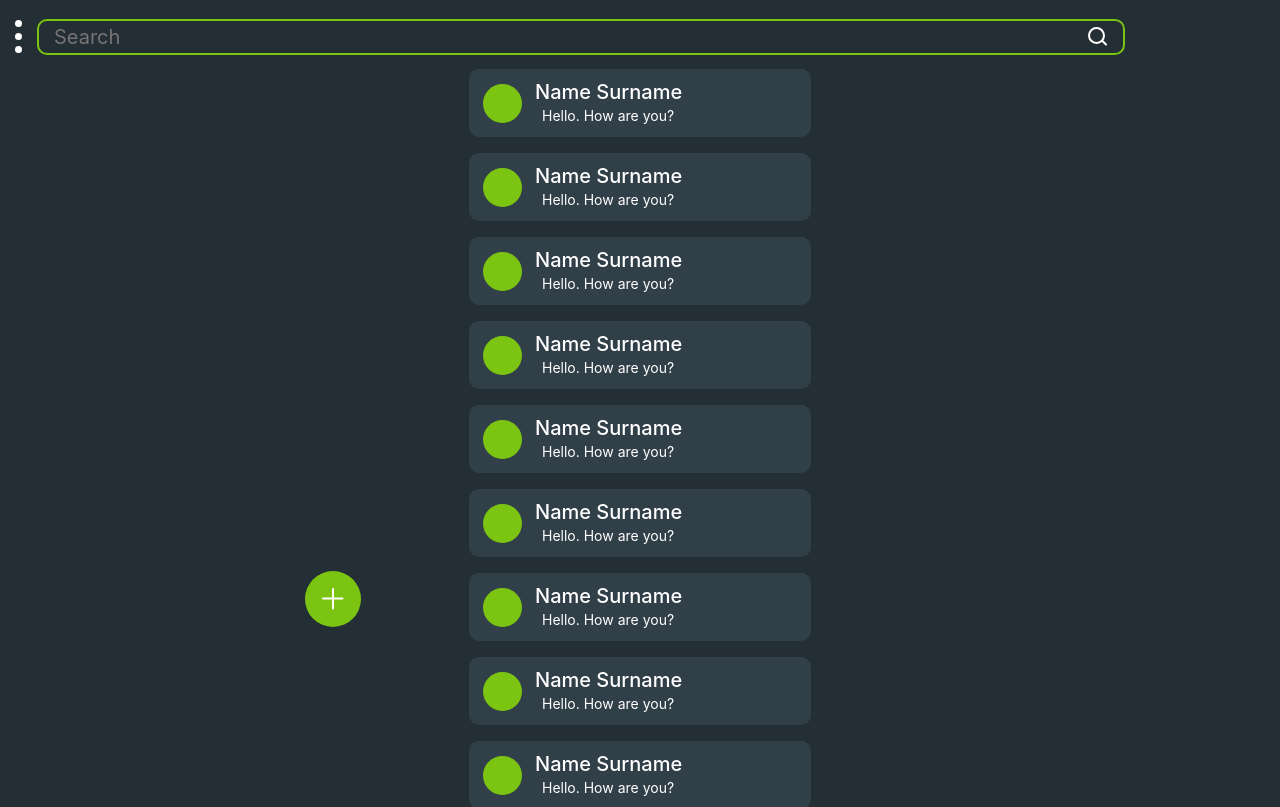
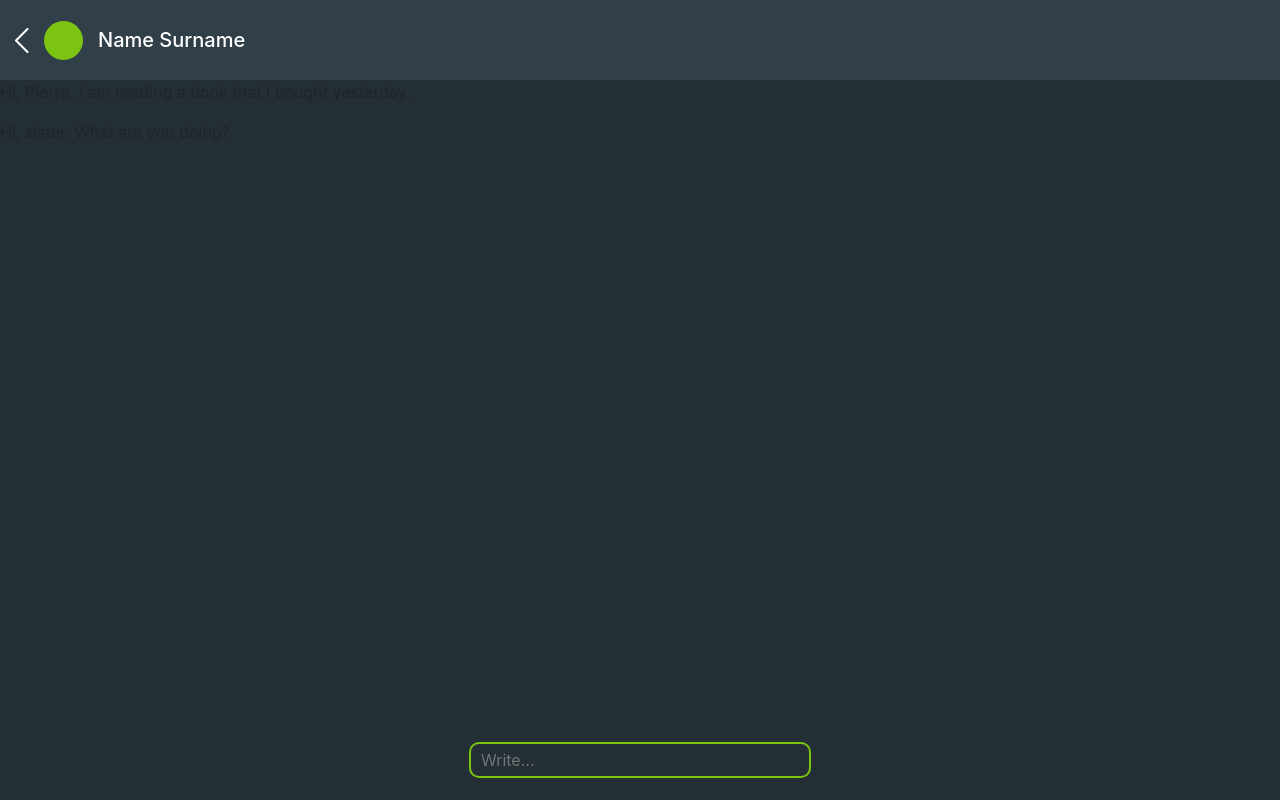
Before and after one commit to FariaSta/Macassenger, a Nuxt app: page /chats in a window 1280 px wide. Shown: the top 807 px of the page. Built offline with nearby package versions, Linux system fonts and the light colour scheme.

Commit message:
send message component created

```diff
--- a/components/ChatWindows.vue
+++ b/components/ChatWindows.vue
@@ -1,9 +1,13 @@
 <template>
     <div class="ChatWindows">
-        <div class="chat__face"></div>
+
         <div class="chat__info">
-            <h1>Name Surname</h1>
-            <p>Hello. How are you?</p>
+            <face />
+            <div>
+                <h1>Name Surname</h1>
+                <p>Hello. How are you?</p>
+            </div>
+
         </div>
 
     </div>
@@ -12,7 +16,7 @@
     .ChatWindows
     {
         height: 68px;
-        width: 342px;
+        width: 90%;
         border-radius: 10px;
         background: #313F49;
         padding-left: 14px;
@@ -21,15 +25,9 @@
         margin-top: 16px;
         cursor: pointer;
     }
-    .chat__face
-    {
-        height: 39px;
-        width: 39px;
-        border-radius: 30px;
-        background: #7BC411;
-    }
     .chat__info
     {
+        display: flex;
         color: white;
     }
     .chat__info h1
@@ -45,3 +43,9 @@
         margin-left: 20px;
     }
 </style>
+<script>
+import Face from '../components/Face.vue'
+export default {
+    components: { Face }
+}
+</script>
--- /dev/null
+++ b/components/Face.vue
@@ -0,0 +1,12 @@
+<template>
+    <div class="chat__face"></div>
+</template>
+<style scoped>
+    .chat__face
+    {
+        height: 39px;
+        width: 39px;
+        border-radius: 30px;
+        background: #7BC411;
+    }
+</style>
--- /dev/null
+++ b/components/InputMessages.vue
@@ -0,0 +1,18 @@
+<template>
+    <div class="write">
+        <input type="text" placeholder="Write...">
+    </div>
+</template>
+<style scoped>
+
+    .write input
+    {
+        width: 342px;
+        height: 36px;
+        border: 2px solid #7BC411;
+        border-radius: 10px;
+        background: none;
+        color:white;
+        padding-left: 10px;
+    }
+</style>
--- /dev/null
+++ b/components/ReceiverMessages.vue
@@ -0,0 +1,13 @@
+<template>
+    <div class="ReceiverMessages">
+        <p>Hi, sister. What are you doing?</p>
+    </div>
+</template>
+<style scoped>
+
+    .ReceiverMessages
+    {
+
+    }
+
+</style>
--- /dev/null
+++ b/components/TransmitterMessages.vue
@@ -0,0 +1,8 @@
+<template>
+    <div class="TransmitterMessages">
+        <p>Hi, Pierre. I am reading a book that I bought yesterday.</p>
+    </div>
+</template>
+<style scoped>
+
+</style>
--- a/pages/chats.vue
+++ b/pages/chats.vue
@@ -1,6 +1,7 @@
 <template>
 
     <div class="containerr">
+        <div class="chatsW" v-show="false">
             <div class="header">
                 <img src="../public/svg/menu.svg" alt="" style="cursor: pointer;">
                 <search />
@@ -24,6 +25,26 @@
                 <chat-windows />
             </div>
         </div>
+        <div class="chatP" v-show="true">
+            <div class="title">
+                <img class="title__info" src="../public/svg/back.svg" alt="">
+                <face class="title__info" />
+                <h1 class="title__info">Name Surname</h1>
+            </div>
+            <div class="messages">
+                <div class="transmitter">
+                    <transmitter-messages />
+                </div>
+                <div class="receiver">
+                    <receiver-messages />
+                </div>
+            </div>
+            <div class="inputMessages">
+                <input-messages />
+            </div>
+        </div>
+    </div>
+
 
 </template>
 
@@ -57,7 +78,7 @@
         border-radius: 30px;
         background: #7BC411;
         position: fixed;
-        left: 305px;
+        left: 80%;
         top: 571px;
         display: flex;
         justify-content: center;
@@ -65,12 +86,48 @@
         cursor: pointer;
     }
 
+    .title
+    {
+        height: 10vh;
+        width: 100%;
+        background: #313F49;
+        display: flex;
+        align-items: center;
+    }
+    .title__info
+    {
+        margin-left: 15px;
+    }
+    h1
+    {
+        font-size: 20px;
+        margin-bottom: 1px;
+        margin-left: 13px;
+        color: white;
+    }
+    .messages
+    {
+        background: #242E35;
+        height: 80vh;
+    }
+    .inputMessages
+    {
+        height: 10vh;
+        background: #242E35;
+        display: flex;
+        justify-content: center;
+        align-items: center;
+    }
+
 </style>
 
 <script>
 import Search from '@/components/Search.vue'
 import ChatWindows from '@/components/ChatWindows.vue'
+import InputMessages from '@/components/InputMessages.vue'
+import TransmitterMessages from '@/components/TransmitterMessages.vue'
+import ReceiverMessages from '@/components/ReceiverMessages.vue'
 export default {
-    components: {Search, ChatWindows}
+    components: {Search, ChatWindows, InputMessages, ReceiverMessages, TransmitterMessages}
 }
 </script>
```
Also changed, not shown: pages/chat.vue (added). Lines whose indentation alone changed are shown as unchanged.
